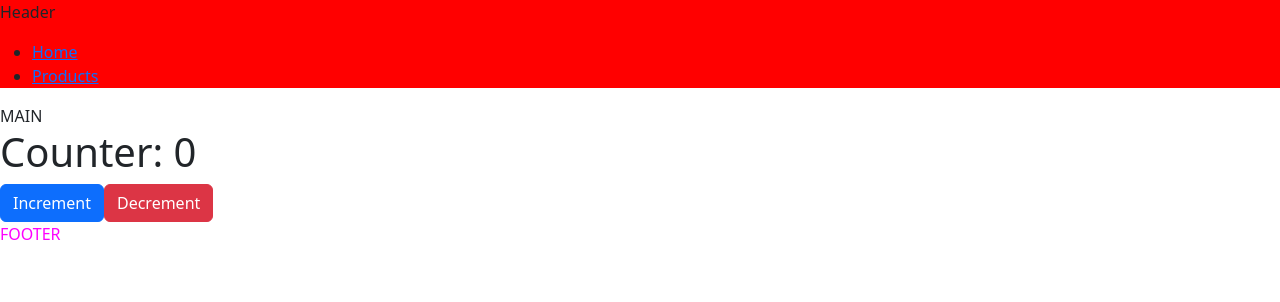
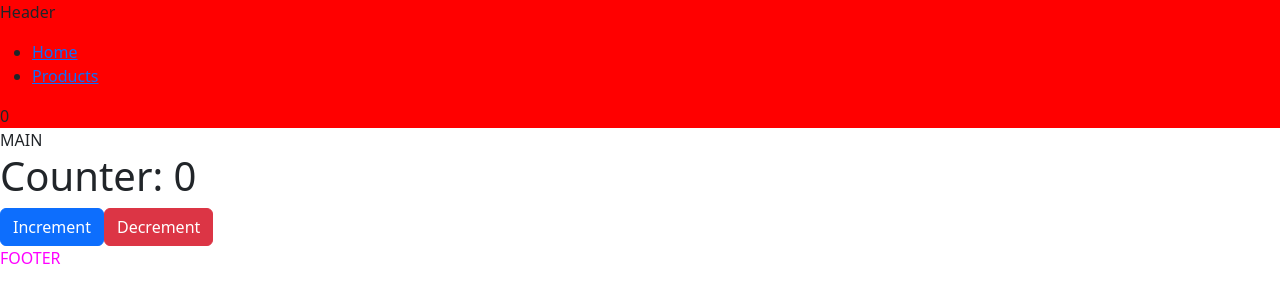
Before and after one commit to casperDev3/f22-next-tsx, a Next.js app: page / in a window 1280 px wide. Shown: the top 302 px of the page. Built offline with nearby package versions, Linux system fonts and the light colour scheme.

Commit message:
add products to cart

```diff
--- /dev/null
+++ b/src/components/cart/counter/index.tsx
@@ -0,0 +1,15 @@
+import React, { useMemo } from "react";
+// redux
+import type { RootState } from "@/store";
+import { useSelector } from "react-redux";
+
+const CartCounter = () => {
+  const cart = useSelector((state: RootState) => state.cart);
+  // watch the cart state and return the total count of products
+  const cartCount = useMemo(() => {
+    return cart?.products.length;
+  }, [cart]);
+  return <div>{cartCount}</div>;
+};
+
+export default CartCounter;
--- a/src/layouts/header/index.tsx
+++ b/src/layouts/header/index.tsx
@@ -3,6 +3,8 @@ import Head from "next/head";
 import Link from "next/link";
 // styles
 import s from "./index.module.scss";
+// components
+import Counter from "@/components/cart/counter";
 
 const Header = () => {
   return (
@@ -23,6 +25,7 @@ const Header = () => {
             <Link href="/products">Products</Link>
           </li>
         </ul>
+        <Counter />
       </header>
     </>
   );
--- /dev/null
+++ b/src/store/features/cart/index.ts
@@ -0,0 +1,30 @@
+import { createSlice } from "@reduxjs/toolkit";
+import type { PayloadAction } from "@reduxjs/toolkit";
+
+export interface CartState {
+  products: [];
+}
+
+interface Product {
+  // Define the properties of the product here
+  // Example: id: number, name: string, price: number, etc.
+}
+
+const initialState: CartState = {
+  products: [],
+};
+
+export const cartSlice = createSlice({
+  name: "products",
+  initialState,
+  reducers: {
+    addProduct: (state, action: PayloadAction<Product>) => {
+      state.products.push(action.payload);
+    },
+  },
+});
+
+// Action creators are generated for each case reducer function
+export const { addProduct } = cartSlice.actions;
+
+export default cartSlice.reducer;
--- a/src/store/index.ts
+++ b/src/store/index.ts
@@ -1,9 +1,11 @@
 import { configureStore } from "@reduxjs/toolkit";
 import { counterSlice } from "./features/counter";
+import { cartSlice } from "./features/cart";
 
 export const store = configureStore({
   reducer: {
     counter: counterSlice.reducer,
+    cart: cartSlice.reducer,
   },
 });
 
```
Also changed, not shown: src/components/cards/product/index.tsx (+14 -1 lines).
